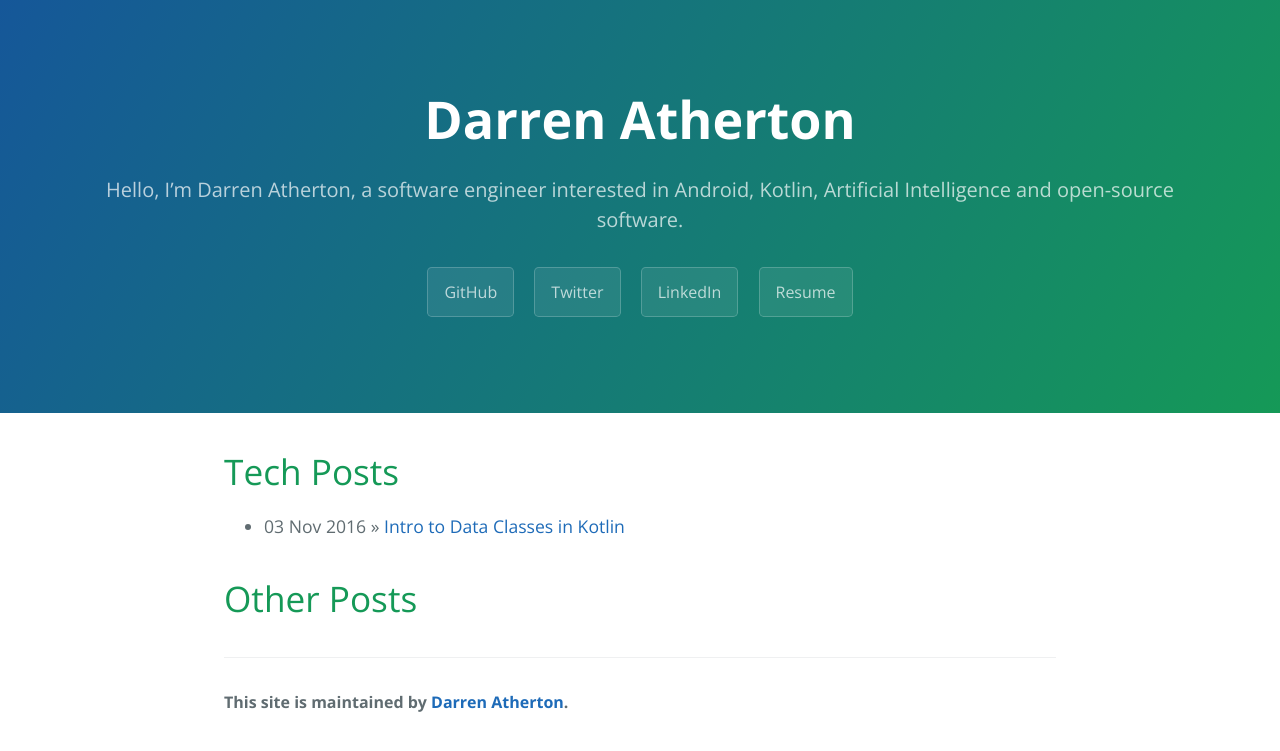
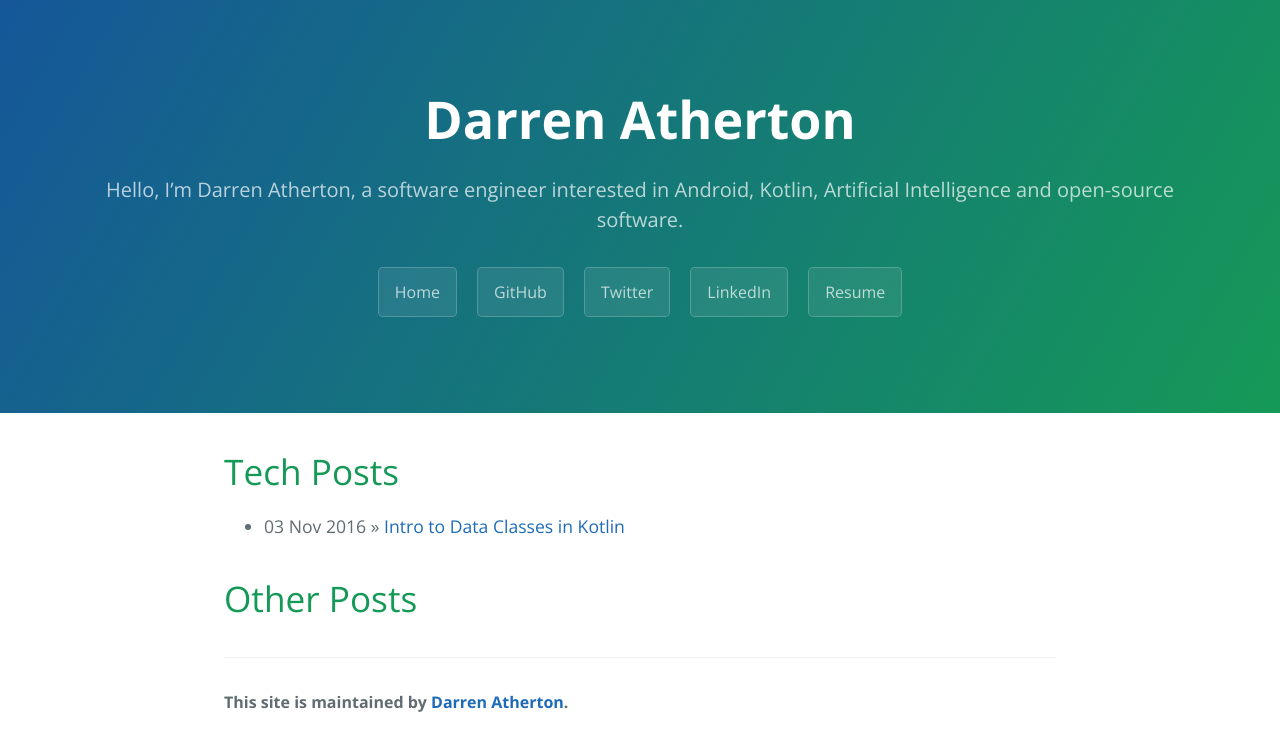
Before and after one commit to DarrenAtherton49/darrenatherton49.github.io, a Jekyll site: the page built from index.html, in a window 1280 px wide. Shown: the top 751 px of the page. Built offline with Jekyll 4.4.1, drawn with Linux system fonts in a browser that asks for light colours; the list of posts is cut into pages by our own code.

Commit message:
add home link

```diff
--- a/_includes/page-header.html
+++ b/_includes/page-header.html
@@ -1,6 +1,7 @@
 <section class="page-header">
   <h1 class="project-name">{{ site.title }}</h1>
   <h2 class="project-tagline">{{ site.tagline }}</h2>
+  <a href={{ "/" | prepend: site.baseurl }} class="btn">Home</a>
   <a href={{ site.githublink }} class="btn">GitHub</a>
   <a href={{ site.twitterlink }} class="btn">Twitter</a>
   <a href={{ site.linkedinlink }} class="btn">LinkedIn</a>
```
